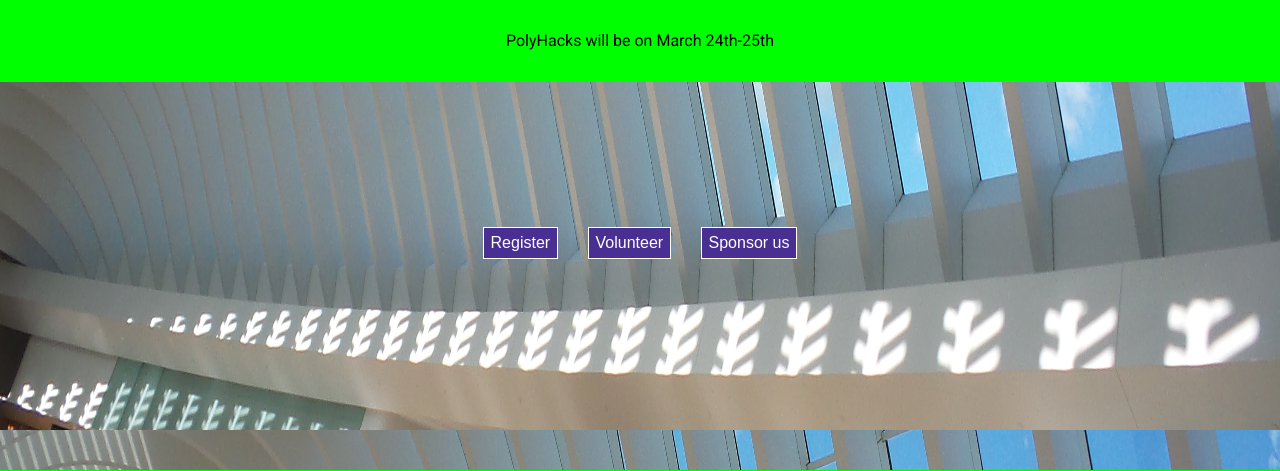
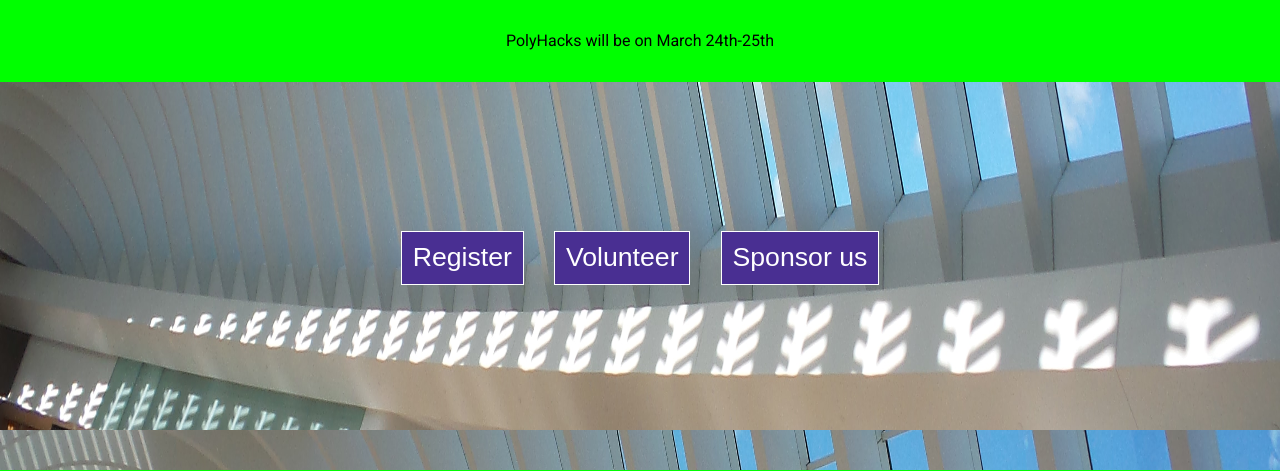
Before and after one commit to bromontana/PolyHacks-com, a PHP site: page / in a window 1280 px wide. Shown: the part 370-841 px from the top of the page. Run offline with PHP 8.4, Linux system fonts and the light colour scheme.

Commit message:
Increased button size

```diff
--- a/index.js
+++ b/index.js
@@ -27,6 +27,7 @@ $(function() {
 });
 
 // show the tooltip
+// TODO: consider margin, prevent going off of screen
 $(function() {
     $("button.showTooltip").hover(function(event) {
         showTooltip(event.currentTarget,
--- a/sections.css
+++ b/sections.css
@@ -45,7 +45,8 @@
     top: 65%;
 }
 #main_s > #buttons > button {
-    margin: auto 10pt;
+    margin: 3pt 10pt;
+    font-size: 20pt;
 }
 
 
```
